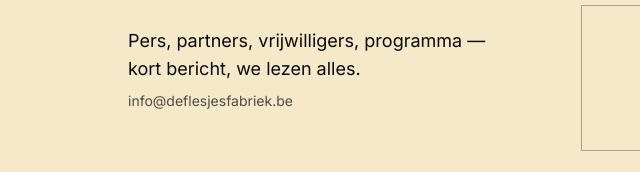
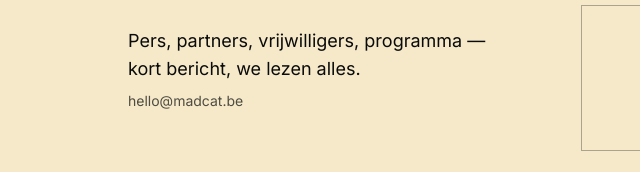
Before and after one commit to jakesparrew/keizerfest, a website: page index.html in a window 1280 px wide. Shown: the part 8268-8440 px from the top of the page, 0-640 px from the left. Drawn offline with nearby package versions, Linux system fonts and the light colour scheme; no server answers.

Commit message:
Contact section email → hello@madcat.be

```diff
--- a/index.html
+++ b/index.html
@@ -450,7 +450,7 @@
             <p class="text-xs font-bold tracking-[0.2em] uppercase mb-6" data-i18n="contact_label">CONTACT</p>
             <h2 class="text-5xl md:text-7xl mb-6 leading-[0.92]" data-i18n-html="contact_heading">EEN VRAAG?<br>SCHRIJF ONS.</h2>
             <p class="text-base md:text-lg mb-2" data-i18n="contact_body">Pers, partners, vrijwilligers, programma &mdash; kort bericht, we lezen alles.</p>
-            <p class="text-sm opacity-70"><a href="mailto:info@deflesjesfabriek.be" class="hover:underline">info@deflesjesfabriek.be</a></p>
+            <p class="text-sm opacity-70"><a href="mailto:hello@madcat.be" class="hover:underline">hello@madcat.be</a></p>
           </div>
           <form id="contact-form" class="md:col-span-7 w-full grid gap-4" novalidate>
             <div class="grid sm:grid-cols-2 gap-4">
```
